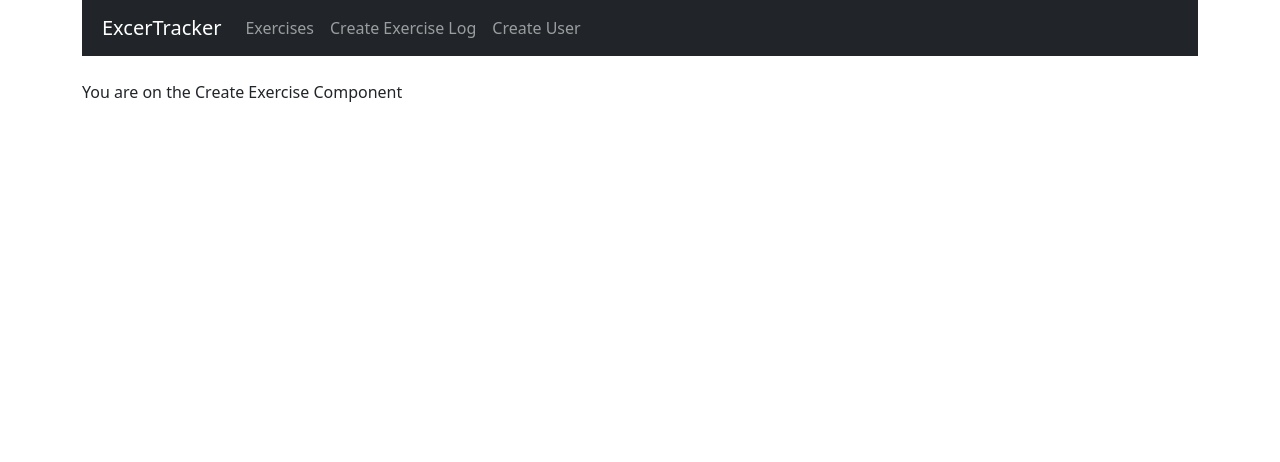
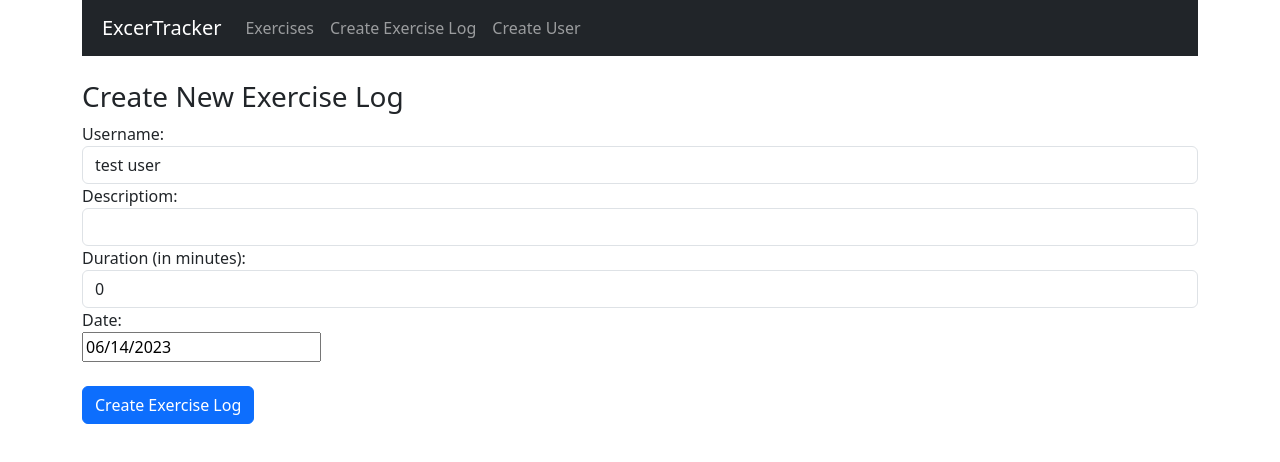
Before and after one commit to britsja/react-app-1, a React (Create React App) app: page /create in a window 1280 px wide. Shown: the top 462 px of the page. Built offline with nearby package versions, Linux system fonts and the light colour scheme.

Commit message:
Created fields for New Exercise page

```diff
--- a/package.json
+++ b/package.json
@@ -8,6 +8,7 @@
     "@testing-library/user-event": "^13.5.0",
     "bootstrap": "^5.3.0",
     "react": "^18.2.0",
+    "react-datepicker": "^4.14.0",
     "react-dom": "^18.2.0",
     "react-router-dom": "^6.12.1",
     "react-scripts": "5.0.1",
--- a/src/components/create-exercise.component.js
+++ b/src/components/create-exercise.component.js
@@ -1,10 +1,118 @@
 import React, {Component} from 'react';
+import DatePicker from 'react-datepicker';
+import "react-datepicker/dist/react-datepicker.css";
 
 export default class CreateExercise extends Component {
+    constructor(props) {
+        super(props);
+
+        this.onChangeUsername = this.onChangeUsername.bind(this);
+        this.onChangeDescription = this.onChangeDescription.bind(this);
+        this.onChangeDuration = this.onChangeDuration.bind(this);
+        this.onChangeDate = this.onChangeDate.bind(this);
+        this.onSubmit = this.onSubmit.bind(this);
+
+        this.state = {
+            username: '',
+            description: '',
+            duration: 0,
+            date: new Date(),
+            users: []
+        }
+    }
+
+    componentDidMount() {
+        this.setState( {
+            users: ['test user'],
+            username: 'test user'
+        })
+    }
+
+    onChangeUsername(e) {
+        this.setState({
+            username: e.target.value
+        });
+    }
+
+    onChangeDescription(e) {
+        this.setState({
+            description: e.target.value
+        });
+    }
+
+    onChangeDuration(e) {
+        this.setState({
+            duration: e.target.value
+        });
+    }
+
+    onChangeDate(date) {
+        this.setState({
+            date: date
+        });
+    }
+
+    onSubmit(e) {
+        e.preventDefault();
+        const exercise = {
+            username: this.state.username,
+            description: this.state.description,
+            duration: this.state.duration,
+            date: this.state.date
+        }
+        console.log(exercise);
+        // window.location = '/';
+    }
+
     render() {
         return (
             <div>
-                <p>You are on the Create Exercise Component</p>
+                <h3>Create New Exercise Log</h3>
+                <form onSubmit={this.onSubmit}>
+                    <div className='form-group'>
+                        <label>Username: </label>
+                        <select ref="userInput"
+                            required
+                            className='form-control'
+                            value={this.state.username}
+                            onChange={this.onChangeUsername}>
+                            {
+                            this.state.users.map(function(user) {
+                                return <option key={user} value={user}>{user}</option>;
+                            })
+                            }
+                        </select>
+                    </div>
+                    <div className='form-group'>
+                        <label>Descriptiom: </label>
+                        <input type="text"
+                            required
+                            className='form-control'
+                            value={this.state.description}
+                            onChange={this.onChangeDescription}
+                            />
+                    </div>
+                    <div className='form-group'>
+                        <label>Duration (in minutes):  </label>
+                        <input type="text"
+                            className='form-control'
+                            value={this.state.duration}
+                            onChange={this.onChangeDuration}
+                            />
+                    </div>
+                    <div className='form-group'>
+                        <label>Date: </label>
+                        <div>
+                            <DatePicker
+                                selected={this.state.date}
+                                onChange={this.state.onChangeDate}
+                            />
+                        </div>
+                    </div>
+                    <div className='form-group mt-4'>
+                        <input type="submit" value="Create Exercise Log" className='btn btn-primary' />
+                    </div>
+                </form>
             </div>
         )
     }
```
Also changed, not shown: 1 other file (tests, documents, lock files or other folders).
